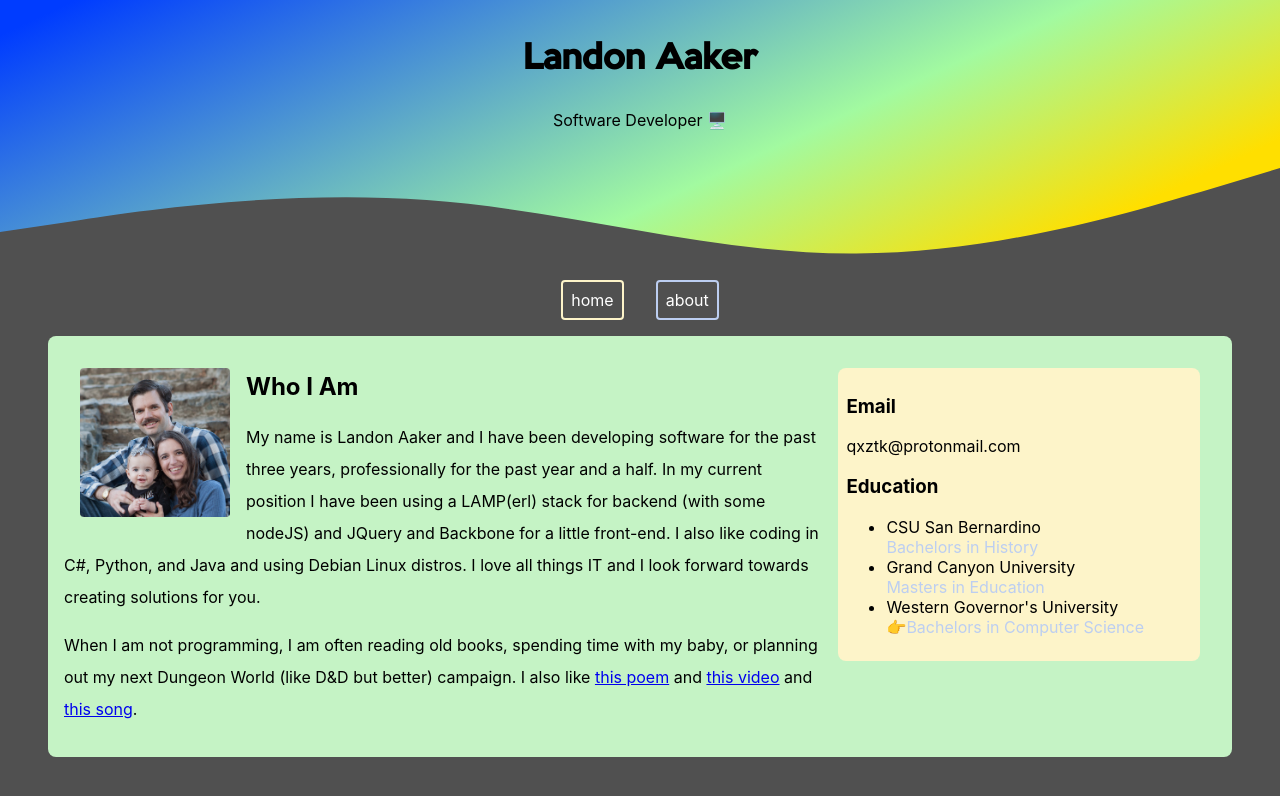
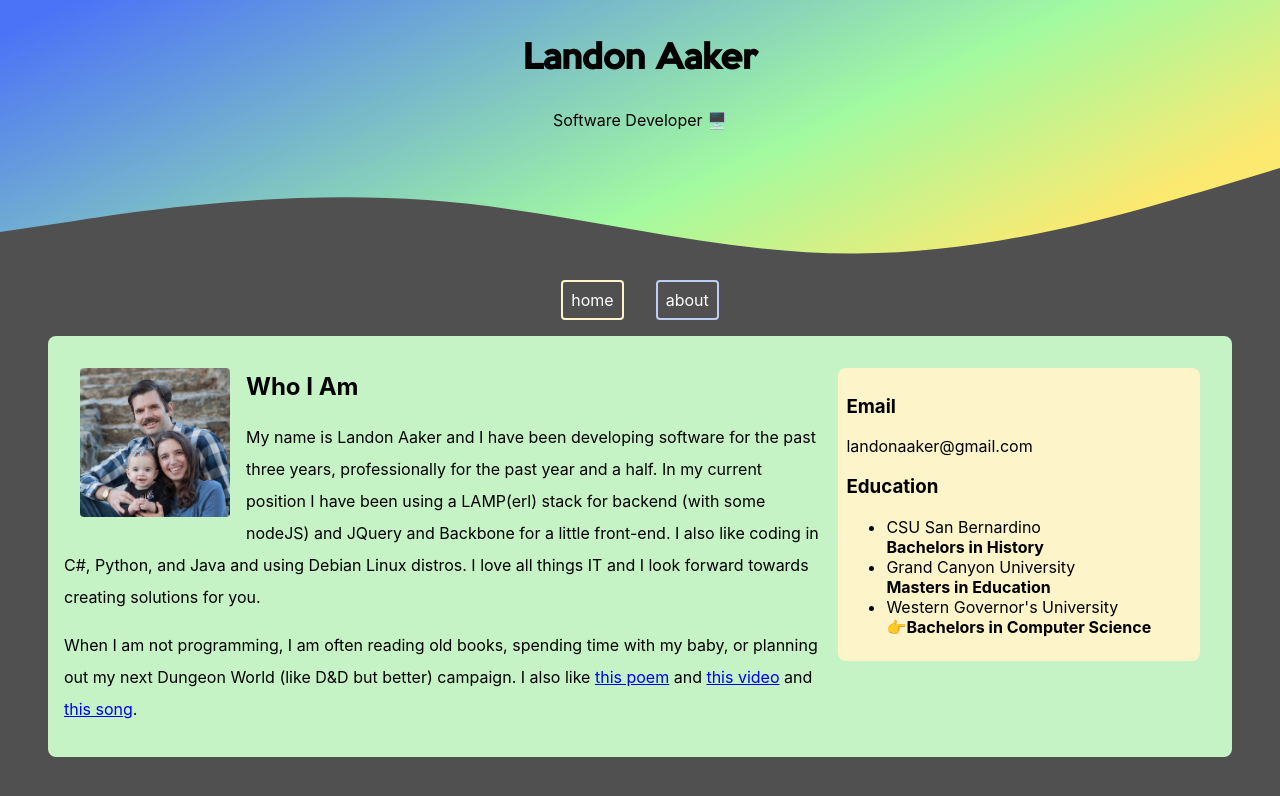
Before and after one commit to norogoth/my_website, a React (Create React App) app: page /about in a window 1280 px wide. Shown: the top 796 px of the page. Built offline with nearby package versions, Linux system fonts and the light colour scheme.

Commit message:
changing email and adding period.

```diff
--- a/src/App.css
+++ b/src/App.css
@@ -52,7 +52,7 @@ svg {
 	z-index:-1;
 	position:relative;
 	height: 35vh;
-	background: linear-gradient(155deg, rgba(0,60,255,1) 4%, rgba(162,250,160,1) 58%, rgba(255,223,0,1) 84%);
+	background: linear-gradient(155deg, rgb(75, 115, 247) 4%, rgba(162,250,160,1) 58%, rgb(252, 233, 112) 84%);
 }
 
 .navbar-nav {
@@ -213,7 +213,7 @@ svg {
 }
 
 .degree {
-	color: var(--blue);
+	font-weight: bold;
 }
 
 .selfPortrait {
@@ -239,8 +239,8 @@ svg {
 }
 
 .cardDiv {
-		margin-left: 0;
-		margin-right: 0;
+	margin-left: 0;
+	margin-right: 0;
 }
 }
 
@@ -253,3 +253,9 @@ svg {
 	display: flex;
 	justify-content: center;
 }
+
+.cardTag {
+	color: yellow;
+	padding: .5rem;
+	font-size: .5rem;
+}
--- a/src/components/Card.js
+++ b/src/components/Card.js
@@ -1,6 +1,15 @@
 export default function Card(props) {
 
 	function handleClick() {
+	}
+
+	console.log( props.tags );
+	let tags = props.tags;
+	let tagElems;
+	if (tags) {
+		tagElems = tags.map( tag =>
+			<label className="cardTag">{tag}</label>
+		);
 	}
 
 	return (
@@ -10,6 +19,7 @@ export default function Card(props) {
 			</div>
 			<h2 className="cardTitle">{props.title}</h2>
 			<p className="cardDescription">{props.description}</p>
+			{tags}
 		</a>
 	);
 }
--- a/src/components/Portfolio.js
+++ b/src/components/Portfolio.js
@@ -104,7 +104,7 @@ export default function Portfolio() {
   return (
     <div className="Portfolio">
 		<div className="portDescDiv">
-			<p className="portDesc light">Most of my work is closed source but here are some of my little side-projects</p>
+			<p className="portDesc light">Most of my work is closed source but here are some of my little side-projects.</p>
 		</div>
 			<div className="cardDiv">
 				{cards}
--- a/src/components/Sidebar.js
+++ b/src/components/Sidebar.js
@@ -3,7 +3,7 @@ export default function Sidebar() {
 		<div className="sidebarDiv">
 			<div className="sidebarContent">
 				<h3 className="sidebarHeading">Email</h3>
-				<p className="sideBarContent">qxztk@protonmail.com</p>
+				<p className="sideBarContent">landonaaker@gmail.com</p>
 				<h3 className="sidebarHeading">Education</h3>
 			<ul className="schoolList">
 				<li className="schoolPar">
```
